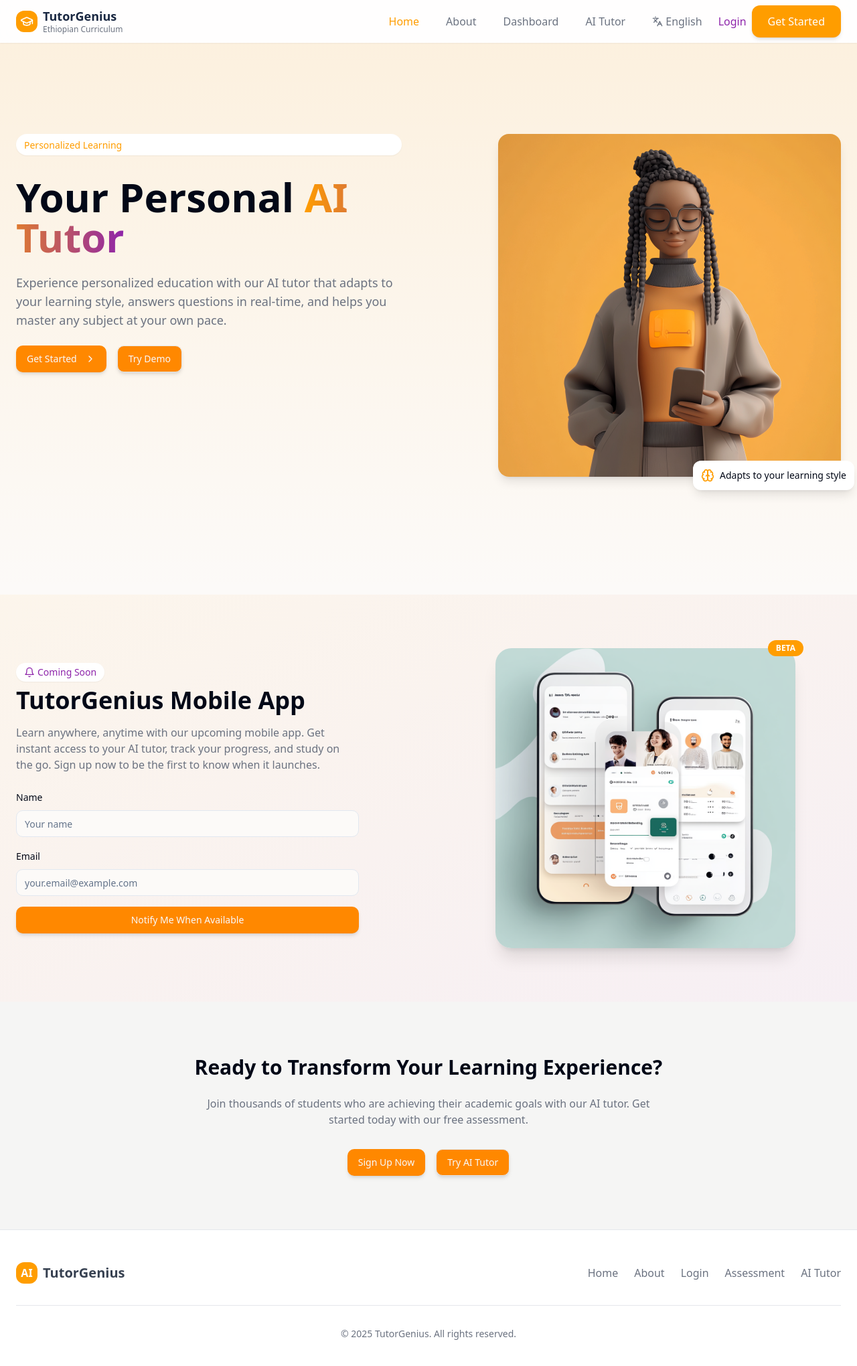
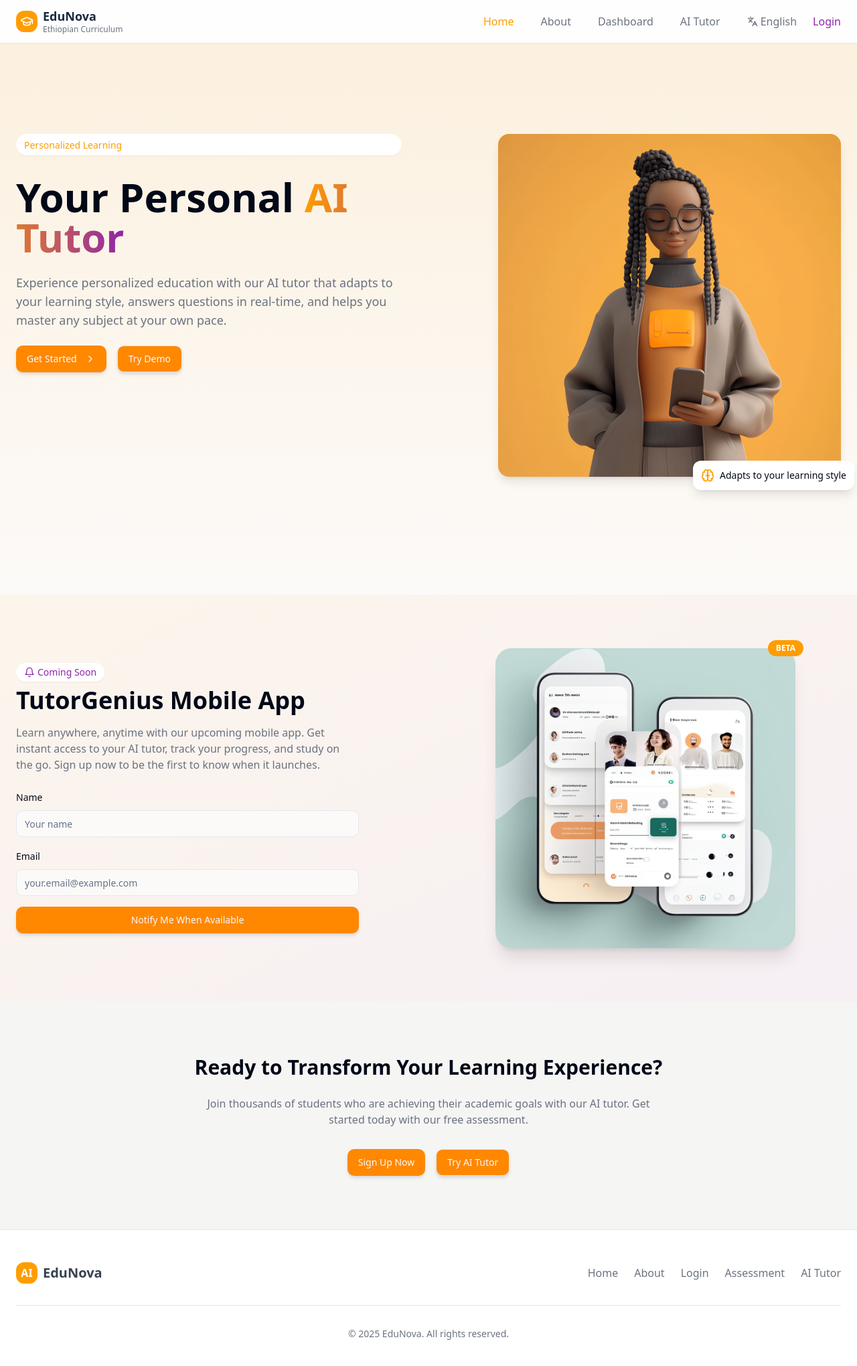
Before and after one commit to yayeeu/tutor-genius-corner, a React (Vite) app: page / in a window 1280 px wide. Shown: the top 2040 px of the page at 67% size. Built offline with nearby package versions, Linux system fonts and the light colour scheme.

Commit message:
Remove Get Started button and update app name
Remove the "Get Started" button from the navigation bar and update all references of the app name to "EduNova".

```diff
--- a/src/components/Navigation.tsx
+++ b/src/components/Navigation.tsx
@@ -34,7 +34,7 @@ const Navigation = () => {
             <GraduationCap className="h-5 w-5 text-white" />
           </div>
           <div className="flex flex-col">
-            <span className="font-bold text-lg text-tutor-navy leading-tight">TutorGenius</span>
+            <span className="font-bold text-lg text-tutor-navy leading-tight">EduNova</span>
             <span className="text-xs text-tutor-gray leading-tight">Ethiopian Curriculum</span>
           </div>
         </Link>
@@ -70,12 +70,9 @@ const Navigation = () => {
             </DropdownMenuContent>
           </DropdownMenu>
 
-          <div className="flex items-center ml-4 space-x-2">
+          <div className="flex items-center ml-4">
             <Link to="/login" className="text-tutor-purple hover:text-tutor-light-purple font-medium transition-colors">
               Login
-            </Link>
-            <Link to="/screening" className='primary-button'>
-              Get Started
             </Link>
           </div>
         </div>
@@ -144,13 +141,6 @@ const Navigation = () => {
             >
               AI Tutor
             </Link>
-            <Link
-              to="/screening"
-              className='primary-button text-center'
-              onClick={() => setIsMenuOpen(false)}
-            >
-              Get Started
-            </Link>
           </div>
         </div>
       )}
--- a/src/pages/Index.tsx
+++ b/src/pages/Index.tsx
@@ -101,7 +101,7 @@ const Index = () => {
               <div className="w-8 h-8 bg-tutor-orange rounded-lg flex items-center justify-center mr-2">
                 <span className="font-bold text-white">AI</span>
               </div>
-              <span className="font-bold text-xl text-tutor-dark-gray">TutorGenius</span>
+              <span className="font-bold text-xl text-tutor-dark-gray">EduNova</span>
             </div>
 
             <div className="flex space-x-6">
@@ -124,7 +124,7 @@ const Index = () => {
           </div>
 
           <div className="mt-8 pt-8 border-t border-tutor-light-gray text-center text-tutor-gray text-sm">
-            &copy; {new Date().getFullYear()} TutorGenius. All rights reserved.
+            &copy; {new Date().getFullYear()} EduNova. All rights reserved.
           </div>
         </div>
       </footer>
```
